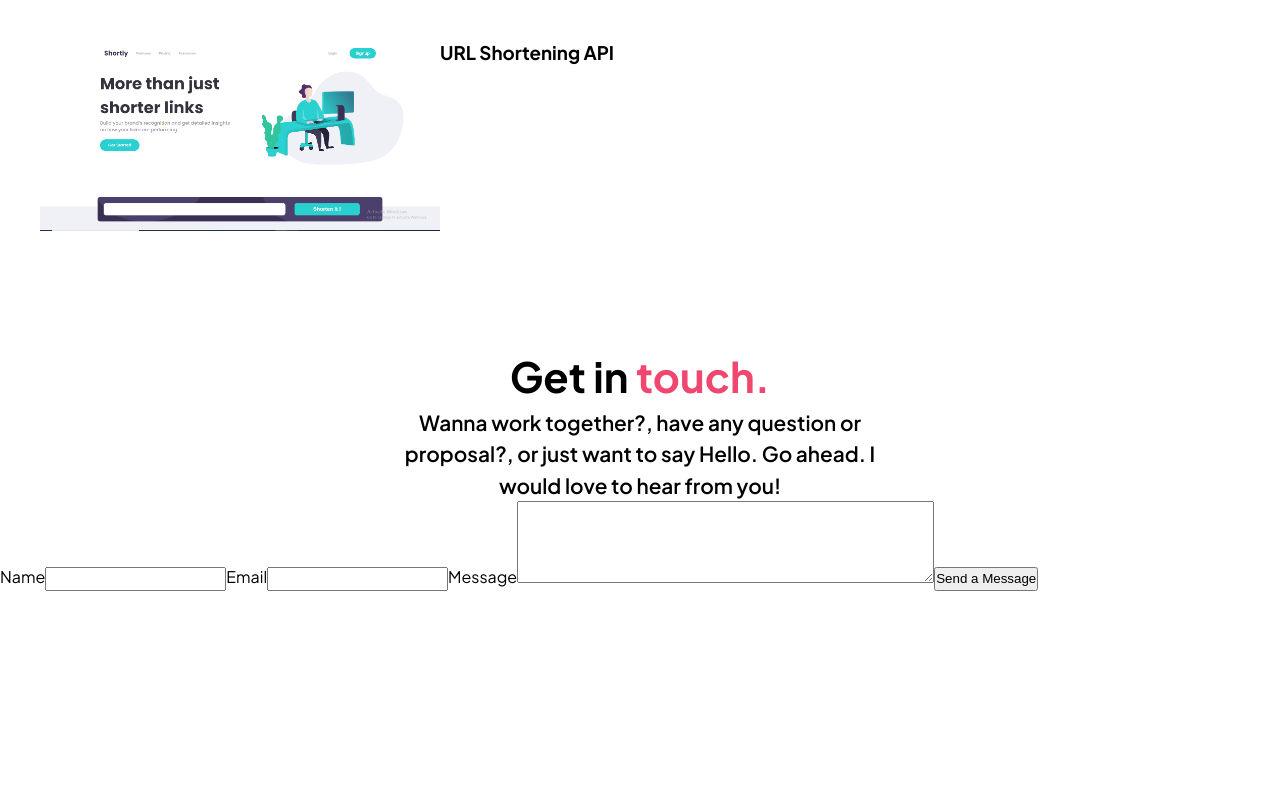
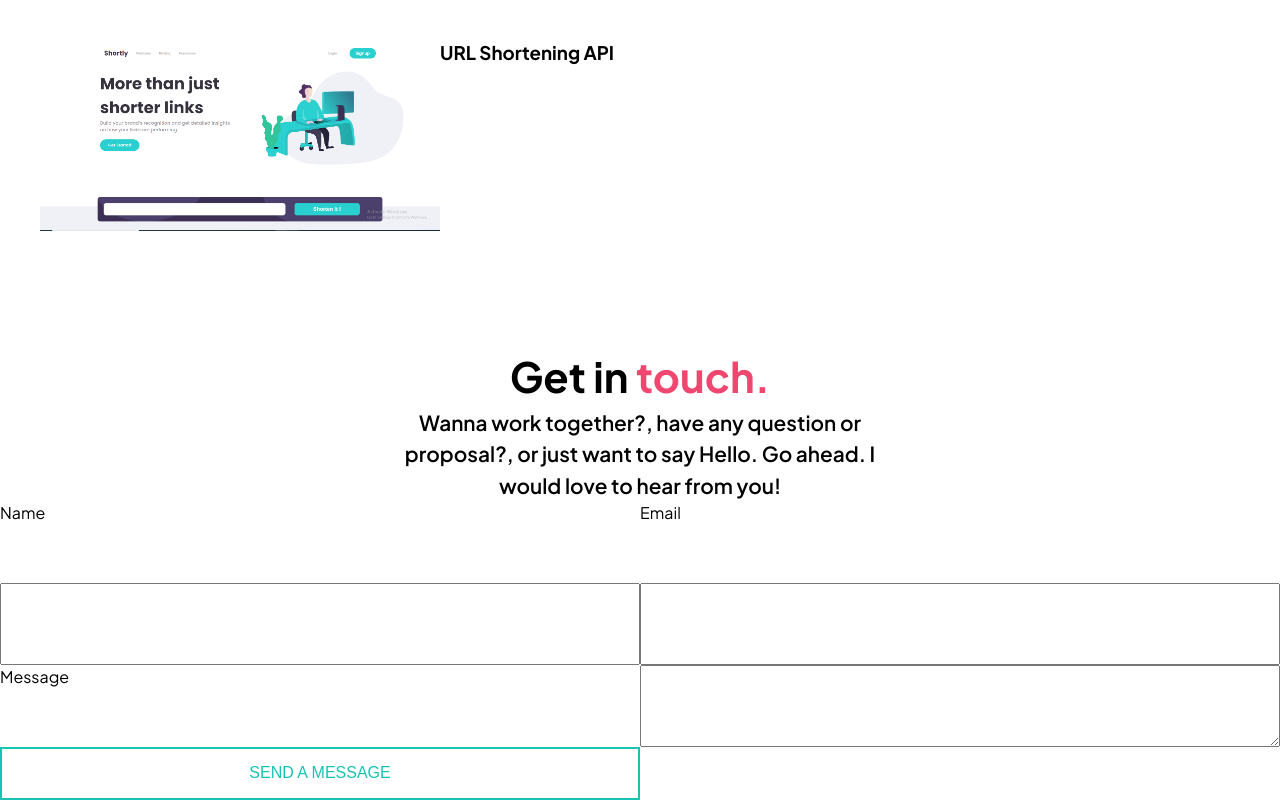
Before and after one commit to Ugboaja-Uchechi/portfolio-site, a React (Create React App) app: page / in a window 1280 px wide. Shown: the part 2604-3404 px from the top of the page. Before the commit the page ends 3195 px from the top, so only its background shows below. Built offline with nearby package versions, Linux system fonts and the light colour scheme.

Commit message:
Style button

```diff
--- a/src/component/Contact.js
+++ b/src/component/Contact.js
@@ -7,10 +7,10 @@ const Contact = () => {
         <h2 className="headings">Get in <span>touch.</span></h2>
         <p id="footer-p">Wanna work together?, have any question or proposal?, or just want to say Hello. Go ahead. I would love to hear from you!</p>
         <form>
-          <label for="name">Name</label>
-          <input type="text" id="name" name="name" required></input>
-          <label for="name">Email</label>
-          <input type="email" id="email" name="email" required></input>
+          <label for="name" className="grid1 grid-row1">Name</label>
+          <input type="text" id="name" name="name" required className="grid1 grid-row2"></input>
+          <label for="name" className="grid2 grid-row1">Email</label>
+          <input type="email" id="email" name="email" required className="grid2 grid-row2"></input>
           <label for="message">Message</label>
           <textarea id="message" for="message" rows="4" cols="50" required></textarea>
           <button type="submit">Send a Message</button>
--- a/src/index.css
+++ b/src/index.css
@@ -214,4 +214,62 @@ p {
   width: calc(5em * 5);
 }
 
+form {
+  display: grid;
+  grid-template-columns: 1fr 1fr;
+  grid-template-rows: 1fr 1fr 1fr;
+}
+
+.grid1 {
+  grid-column: 1/2;
+}
+
+.grid-row1 {
+  grid-row: 1/2;
+}
+
+.grid2 {
+  grid-column: 2/3;
+  /* grid-row: 1/2; */
+}
+
+.grid-row2 {
+  grid-row: 2/3;
+}
+
+button {
+  padding: 0.8em 1.8em;
+  border: 2px solid #17C3B2;
+  position: relative;
+  overflow: hidden;
+  background-color: transparent;
+  text-align: center;
+  text-transform: uppercase;
+  font-size: 16px;
+  transition: .3s;
+  color: #17C3B2;
+ }
+
+ button::before {
+  content: '';
+  width: 0;
+  height: 300%;
+  position: absolute;
+  top: 50%;
+  left: 50%;
+  transform: translate(-50%, -50%) rotate(45deg);
+  background: #17C3B2;
+  transition: .5s ease;
+  z-index: -1;
+ }
+
+ button:hover::before {
+  width: 105%;
+ }
+
+ button:hover {
+  color: #111;
+ }
+
+
 /* Contact Styling End */
```
